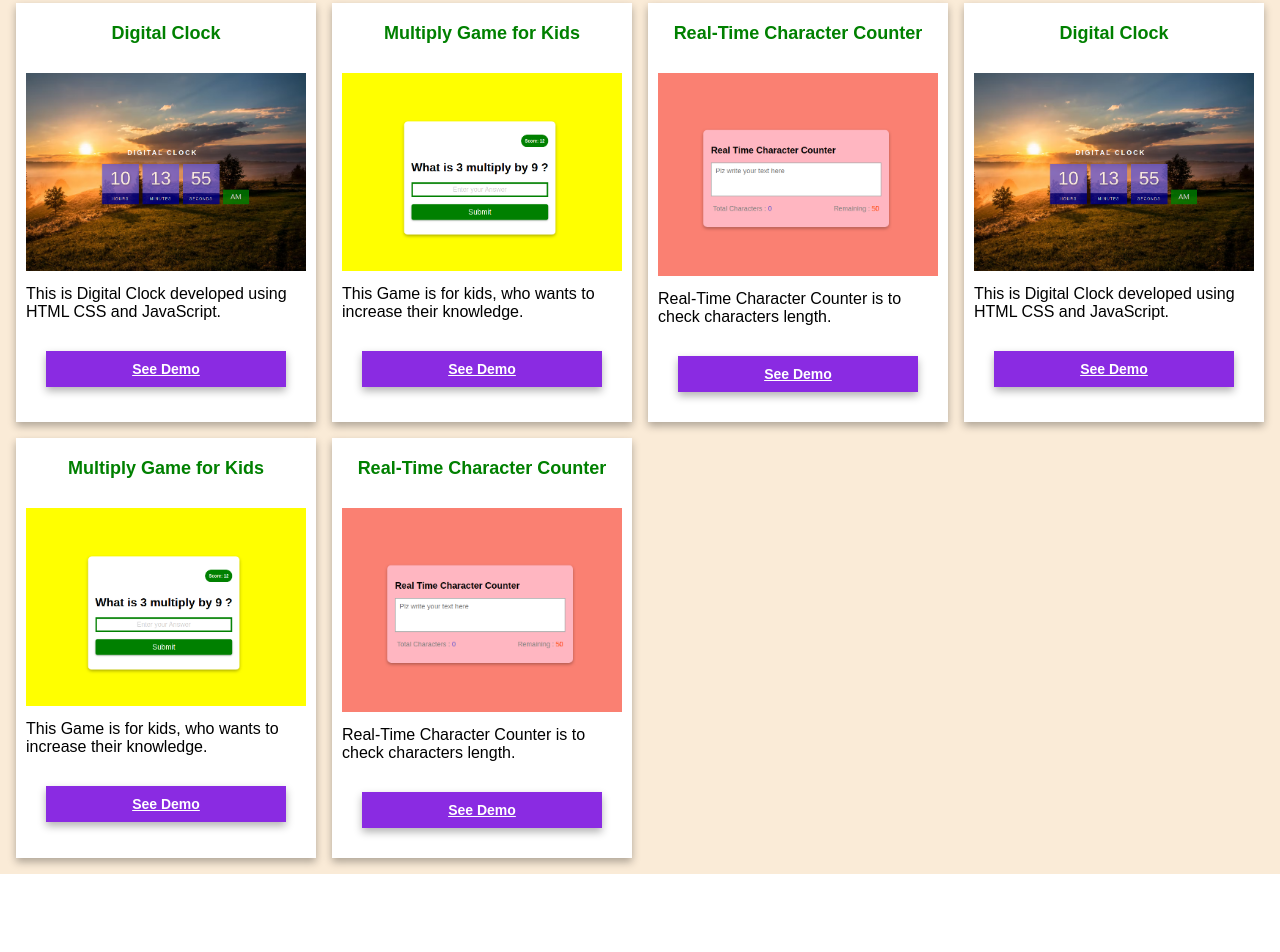
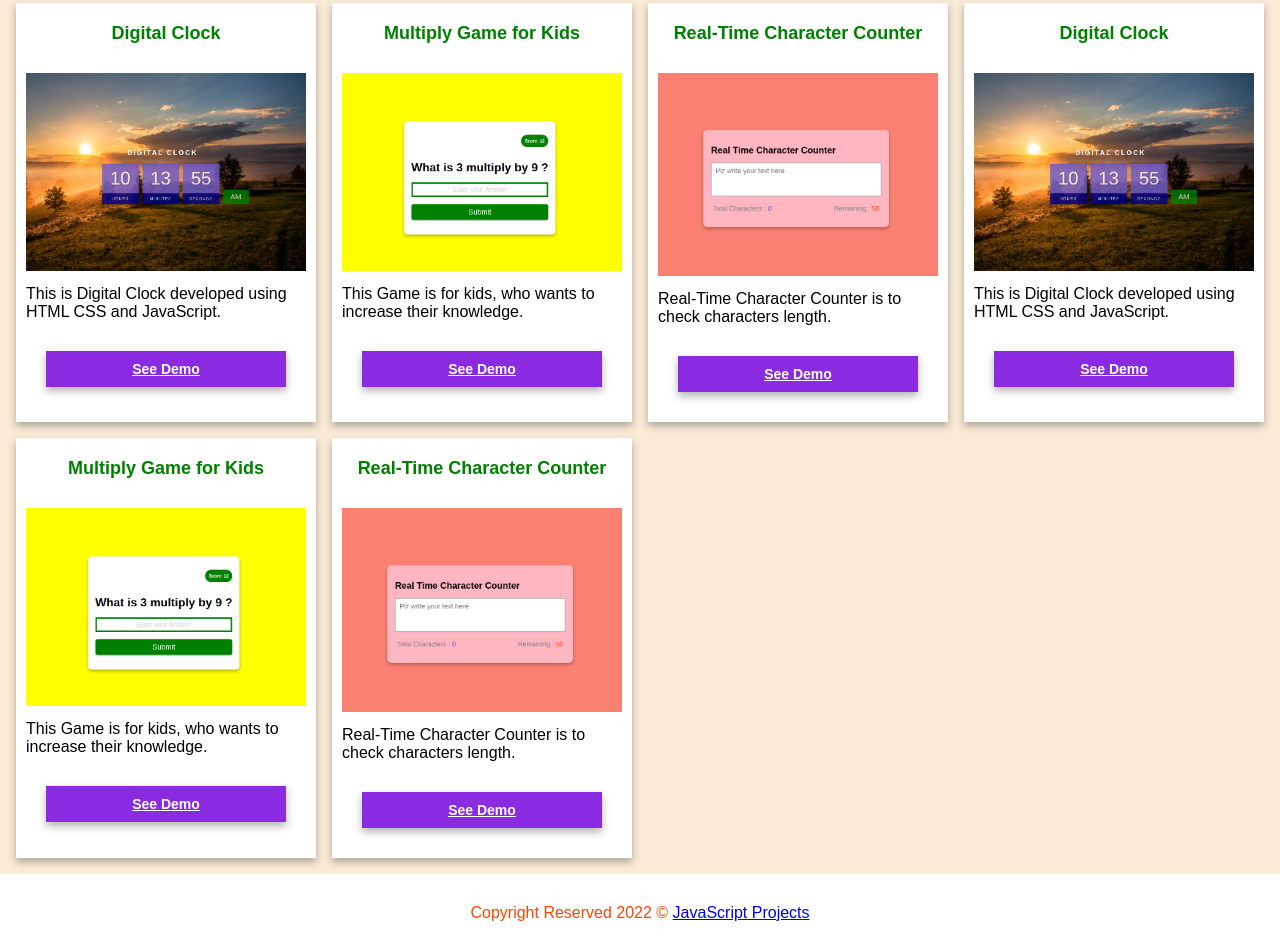
Before and after one commit to mnrazablog/Javascript-Projects-by-MNRaza, a plain HTML site: page index.html in a window 1280 px wide. Shown: the part 1124-2076 px from the top of the page. Before the commit the page ends 1998 px from the top, so only its background shows below. Drawn offline with Linux system fonts and the light colour scheme.

Commit message:
css changes for footer

```diff
--- a/index.html
+++ b/index.html
@@ -130,6 +130,11 @@
         </div>
 
     </div>
+
+    <footer class="footer">
+      <p> Copyright Reserved 2022   &copy;  </p> &nbsp;
+       <a href="index.html" target="_blank">JavaScript Projects</a>
+    </footer>
 </body>
 
 </html>
--- a/style.css
+++ b/style.css
@@ -126,3 +126,11 @@ body{
     filter: brightness(.9);
     text-decoration: underline;
 }
+.footer{
+    padding: 30px;
+    display: flex;
+    justify-content: center;
+    align-items: center;
+    color: orangered;
+
+}
```
